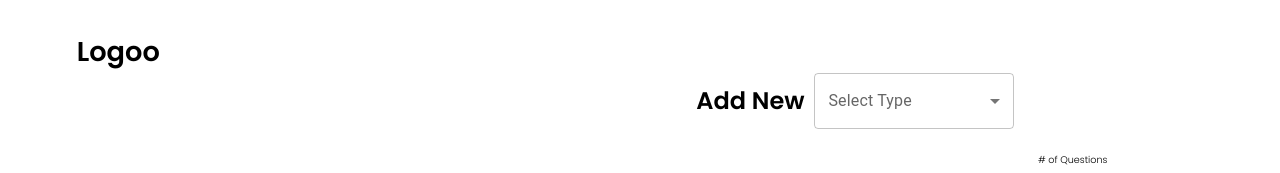
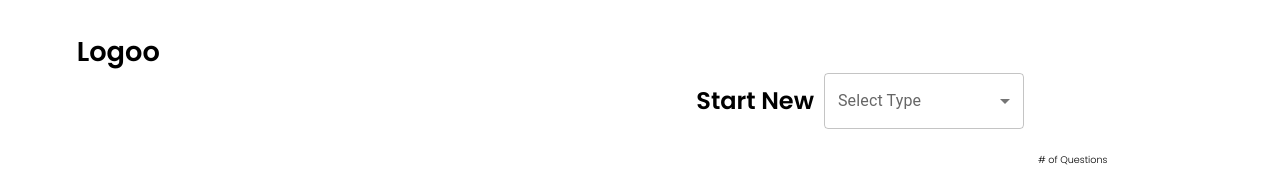
Before and after one commit to zjayee/InterviewAI-Calhacks, a Next.js app in the folder frontend/: page / in a window 1280 px wide. Shown: the top 173 px of the page. Built offline with nearby package versions, Linux system fonts and the light colour scheme.

Commit message:
changed header name

```diff
--- a/frontend/app/page.tsx
+++ b/frontend/app/page.tsx
@@ -49,7 +49,7 @@ export default function Home() {
     return (
       <div className="mb-[3vh] w-[80%] flex items-start flex-col gap-y-[3vh]">
         <div className="flex flex-row justify-center items-center gap-x-[10px]">
-          <h1 className="font-semibold text-[1.5rem]">Add New</h1>
+          <h1 className="font-semibold text-[1.5rem]">Start New</h1>
           <FormControl className="w-[200px]">
             <InputLabel id="demo-simple-select-label">Select Type</InputLabel>
             <Select
```
